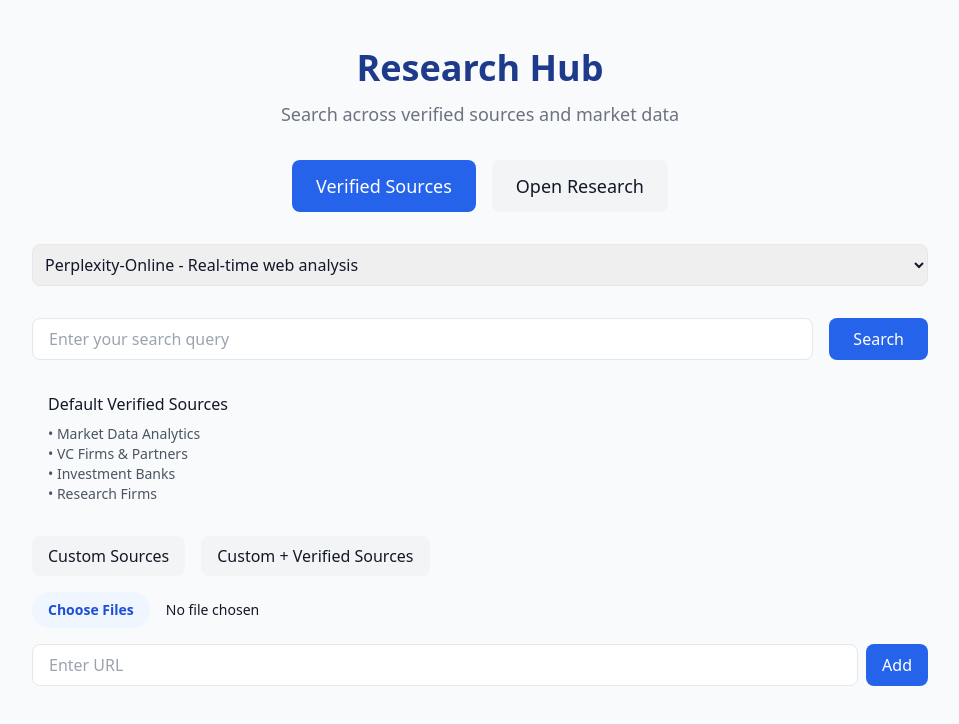
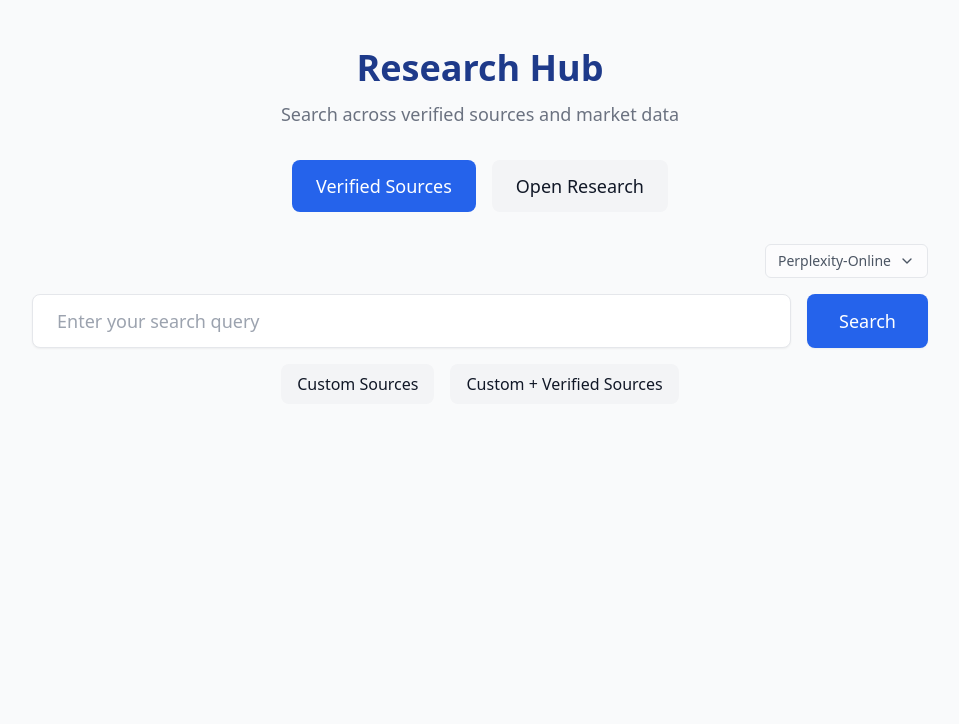
Before and after one commit to NUbivek/searchbar, a Next.js app: page / in a window 1280 px wide. Shown: the top 724 px of the page, without its empty margins (160-1119 px from the left). Built offline with nearby package versions, Linux system fonts and the light colour scheme.

Commit message:
Update UI: Enhanced search bar, subtle model selector, improved source tabs

```diff
--- a/src/components/ModelSelector.js
+++ b/src/components/ModelSelector.js
@@ -1,6 +1,9 @@
+import { useState } from 'react';
 import { ChevronDown } from 'lucide-react';
 
 export default function ModelSelector({ selectedModel, setSelectedModel }) {
+  const [showDropdown, setShowDropdown] = useState(false);
+
   const models = [
     { id: 'Perplexity', name: 'Perplexity-Online', description: 'Real-time web analysis' },
     { id: 'Mixtral-8x7B', name: 'Mixtral 8x7B', description: 'Powerful multi-expert model' },
@@ -9,18 +12,38 @@ export default function ModelSelector({ selectedModel, setSelectedModel }) {
   ];
 
   return (
-    <div className="mb-6">
-      <select
-        value={selectedModel}
-        onChange={(e) => setSelectedModel(e.target.value)}
-        className="w-full p-2 border rounded-lg"
+    <div className="relative inline-block text-left">
+      <button
+        onClick={() => setShowDropdown(!showDropdown)}
+        className="inline-flex items-center gap-2 px-3 py-1.5 text-sm text-gray-600
+          border border-gray-200 rounded-md hover:border-gray-300
+          bg-white/50 hover:bg-white transition-colors"
       >
-        {models.map(model => (
-          <option key={model.id} value={model.id}>
-            {model.name} - {model.description}
-          </option>
-        ))}
-      </select>
+        <span>{models.find(m => m.id === selectedModel)?.name || selectedModel}</span>
+        <ChevronDown
+          className={`w-4 h-4 transition-transform duration-200
+            ${showDropdown ? 'rotate-180' : ''}`}
+        />
+      </button>
+
+      {showDropdown && (
+        <div className="absolute left-0 mt-1 w-64 bg-white border border-gray-200
+          rounded-md shadow-lg overflow-hidden z-50">
+          {models.map((model) => (
+            <button
+              key={model.id}
+              onClick={() => {
+                setSelectedModel(model.id);
+                setShowDropdown(false);
+              }}
+              className="w-full px-4 py-2 text-left hover:bg-gray-50 transition-colors"
+            >
+              <div className="text-sm font-medium text-gray-900">{model.name}</div>
+              <div className="text-xs text-gray-500">{model.description}</div>
+            </button>
+          ))}
+        </div>
+      )}
     </div>
   );
 }
--- a/src/components/OpenSearch.js
+++ b/src/components/OpenSearch.js
@@ -1,21 +1,20 @@
 import { useState } from 'react';
+import FileUpload from './FileUpload';
+import UrlInput from './UrlInput';
 
 export default function OpenSearch({ selectedModel }) {
   const [query, setQuery] = useState('');
   const [selectedSources, setSelectedSources] = useState(['Web']);
+  const [showUploadPanel, setShowUploadPanel] = useState(false);
+  const [customUrls, setCustomUrls] = useState([]);
+  const [uploadedFiles, setUploadedFiles] = useState([]);
   const [results, setResults] = useState(null);
   const [loading, setLoading] = useState(false);
   const [error, setError] = useState(null);
 
-  const sources = [
-    'Web',
-    'LinkedIn',
-    'X',
-    'Reddit',
-    'Substack',
-    'Crunchbase',
-    'Pitchbook',
-    'Medium'
+  const sourceRows = [
+    ['Web', 'LinkedIn', 'X', 'Reddit', 'Substack'],
+    ['Crunchbase', 'Pitchbook', 'Medium', 'Verified Sources', 'Upload Files + URL']
   ];
 
   const handleSearch = async (e) => {
@@ -30,7 +29,9 @@ export default function OpenSearch({ selectedModel }) {
         body: JSON.stringify({
           query,
           model: selectedModel,
-          sources: selectedSources
+          sources: selectedSources,
+          customUrls,
+          uploadedFiles
         }),
       });
 
@@ -42,6 +43,19 @@ export default function OpenSearch({ selectedModel }) {
     } finally {
       setLoading(false);
     }
+  };
+
+  const handleSourceClick = (source) => {
+    if (source === 'Upload Files + URL') {
+      setShowUploadPanel(!showUploadPanel);
+      return;
+    }
+
+    setSelectedSources(prev =>
+      prev.includes(source)
+        ? prev.filter(s => s !== source)
+        : [...prev, source]
+    );
   };
 
   return (
@@ -64,20 +78,17 @@ export default function OpenSearch({ selectedModel }) {
           </button>
         </div>
 
-        <div className="flex flex-wrap gap-3">
-          {sources.map(source => (
+        {/* Source Selection Tabs - Two Rows */}
+        <div className="space-y-3">
+          {sourceRows.map((row, rowIndex) => (
+            <div key={rowIndex} className="flex gap-3">
+              {row.map(source => (
                 <button
                   key={source}
                   type="button"
-              onClick={() => {
-                setSelectedSources(prev =>
-                  prev.includes(source)
-                    ? prev.filter(s => s !== source)
-                    : [...prev, source]
-                );
-              }}
-              className={`px-4 py-2 rounded-lg transition-colors
-                ${selectedSources.includes(source)
+                  onClick={() => handleSourceClick(source)}
+                  className={`px-4 py-2 rounded-lg transition-colors flex-1
+                    ${selectedSources.includes(source) || (source === 'Upload Files + URL' && showUploadPanel)
                       ? 'bg-blue-600 text-white'
                       : 'bg-gray-100 hover:bg-gray-200'}`}
                 >
@@ -85,6 +96,28 @@ export default function OpenSearch({ selectedModel }) {
                 </button>
               ))}
             </div>
+          ))}
+        </div>
+
+        {/* Upload Panel */}
+        {showUploadPanel && (
+          <div className="mt-4 p-4 bg-gray-50 rounded-lg border border-gray-200">
+            <FileUpload onUpload={(files) => setUploadedFiles([...uploadedFiles, ...files])} />
+            <UrlInput onSubmit={(url) => setCustomUrls([...customUrls, url])} />
+
+            {(customUrls.length > 0 || uploadedFiles.length > 0) && (
+              <div className="mt-4 bg-white p-4 rounded-lg border">
+                <h4 className="font-medium mb-2">Added Sources</h4>
+                {customUrls.map((url, i) => (
+                  <div key={i} className="text-sm text-gray-600">{url}</div>
+                ))}
+                {uploadedFiles.map((file, i) => (
+                  <div key={i} className="text-sm text-gray-600">{file.name}</div>
+                ))}
+              </div>
+            )}
+          </div>
+        )}
       </form>
 
       {error && (
--- a/src/components/VerifiedSearch.js
+++ b/src/components/VerifiedSearch.js
@@ -39,10 +39,6 @@ export default function VerifiedSearch({ selectedModel }) {
     }
   };
 
-  const handleFileUpload = (files) => {
-    setUploadedFiles(prev => [...prev, ...Array.from(files)]);
-  };
-
   return (
     <div className="space-y-6">
       <form onSubmit={handleSearch} className="space-y-4">
@@ -52,32 +48,24 @@ export default function VerifiedSearch({ selectedModel }) {
             value={query}
             onChange={(e) => setQuery(e.target.value)}
             placeholder="Enter your search query"
-            className="flex-1 px-4 py-2 border rounded-lg"
+            className="flex-1 px-6 py-3 text-lg border rounded-lg shadow-sm
+              focus:outline-none focus:ring-2 focus:ring-blue-500 focus:border-blue-500"
           />
           <button
             type="submit"
-            className="px-6 py-2 bg-blue-600 text-white rounded-lg"
+            className="px-8 py-3 bg-blue-600 text-white text-lg rounded-lg
+              hover:bg-blue-700 transition-colors shadow-sm"
             disabled={loading}
           >
             {loading ? 'Searching...' : 'Search'}
           </button>
         </div>
 
-        <div className="bg-gray-50 p-4 rounded-lg">
-          <h3 className="font-medium mb-2">Default Verified Sources</h3>
-          <ul className="text-sm text-gray-600">
-            <li>• Market Data Analytics</li>
-            <li>• VC Firms & Partners</li>
-            <li>• Investment Banks</li>
-            <li>• Research Firms</li>
-          </ul>
-        </div>
-
-        <div className="flex gap-4">
+        <div className="flex gap-4 justify-center">
           <button
             type="button"
             onClick={() => setCustomMode('custom')}
-            className={`px-4 py-2 rounded-lg ${
+            className={`px-4 py-2 rounded-lg transition-colors ${
               customMode === 'custom' ? 'bg-blue-600 text-white' : 'bg-gray-100'
             }`}
           >
@@ -86,7 +74,7 @@ export default function VerifiedSearch({ selectedModel }) {
           <button
             type="button"
             onClick={() => setCustomMode('combined')}
-            className={`px-4 py-2 rounded-lg ${
+            className={`px-4 py-2 rounded-lg transition-colors ${
               customMode === 'combined' ? 'bg-blue-600 text-white' : 'bg-gray-100'
             }`}
           >
@@ -94,8 +82,9 @@ export default function VerifiedSearch({ selectedModel }) {
           </button>
         </div>
 
+        {(customMode === 'custom' || customMode === 'combined') && (
           <div className="space-y-4">
-          <FileUpload onUpload={handleFileUpload} />
+            <FileUpload onUpload={(files) => setUploadedFiles([...uploadedFiles, ...files])} />
             <UrlInput onSubmit={(url) => setCustomUrls([...customUrls, url])} />
 
             {(customUrls.length > 0 || uploadedFiles.length > 0) && (
@@ -110,6 +99,7 @@ export default function VerifiedSearch({ selectedModel }) {
               </div>
             )}
           </div>
+        )}
       </form>
 
       {error && (
--- a/src/pages/index.js
+++ b/src/pages/index.js
@@ -28,7 +28,7 @@ export default function Home() {
             </p>
           </div>
 
-          {/* Primary Mode Toggle - Moved to top */}
+          {/* Primary Mode Toggle */}
           <div className="flex gap-4 justify-center mb-8">
             <button
               onClick={() => setMode(SearchModes.VERIFIED)}
@@ -50,8 +50,8 @@ export default function Home() {
             </button>
           </div>
 
-          {/* Model Selector */}
-          <div className="mb-8">
+          {/* Model Selector - More subtle positioning */}
+          <div className="flex justify-end mb-4">
             <ModelSelector
               selectedModel={selectedModel}
               setSelectedModel={setSelectedModel}
```
Lines whose indentation alone changed are shown as unchanged.
